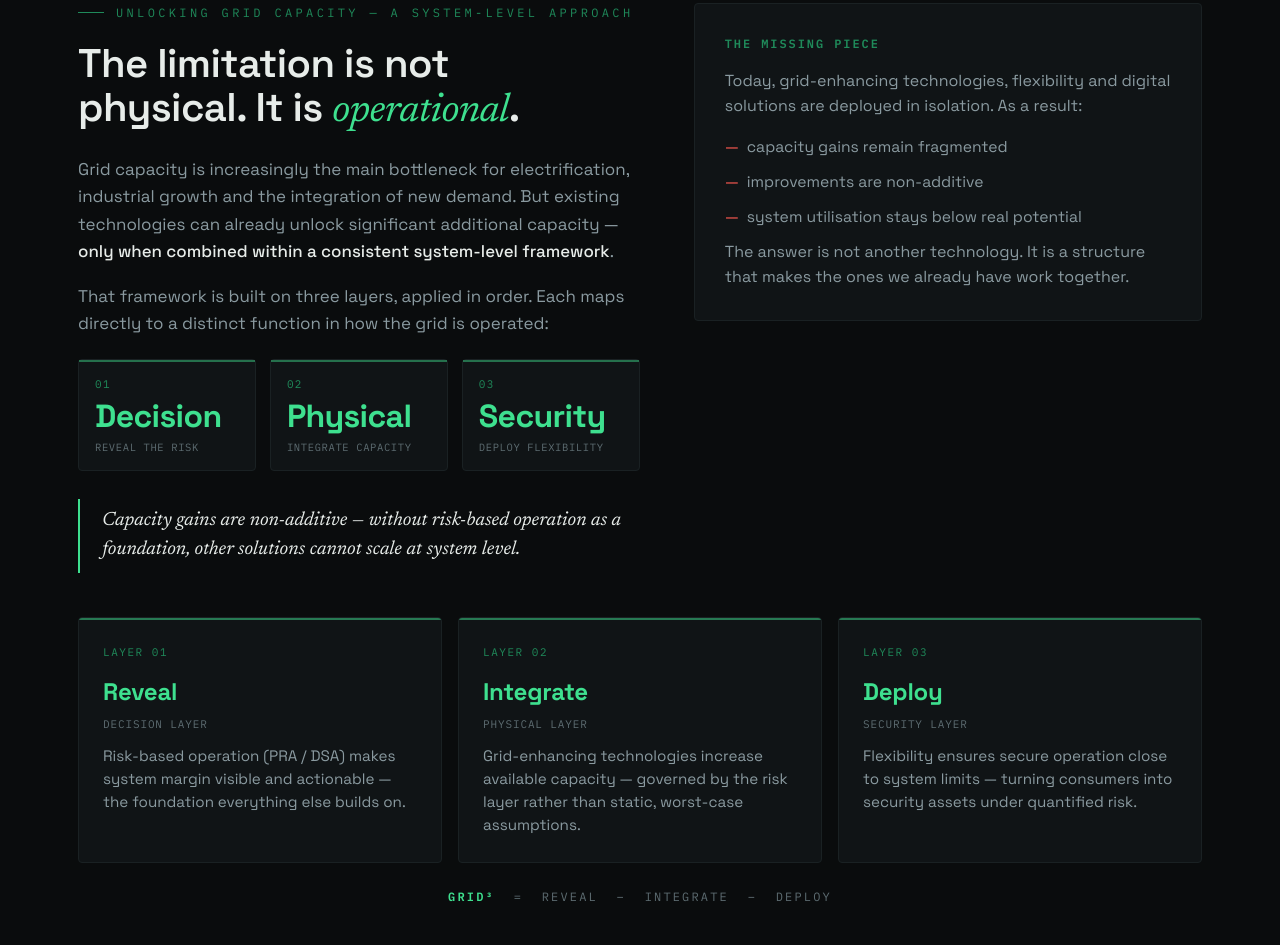
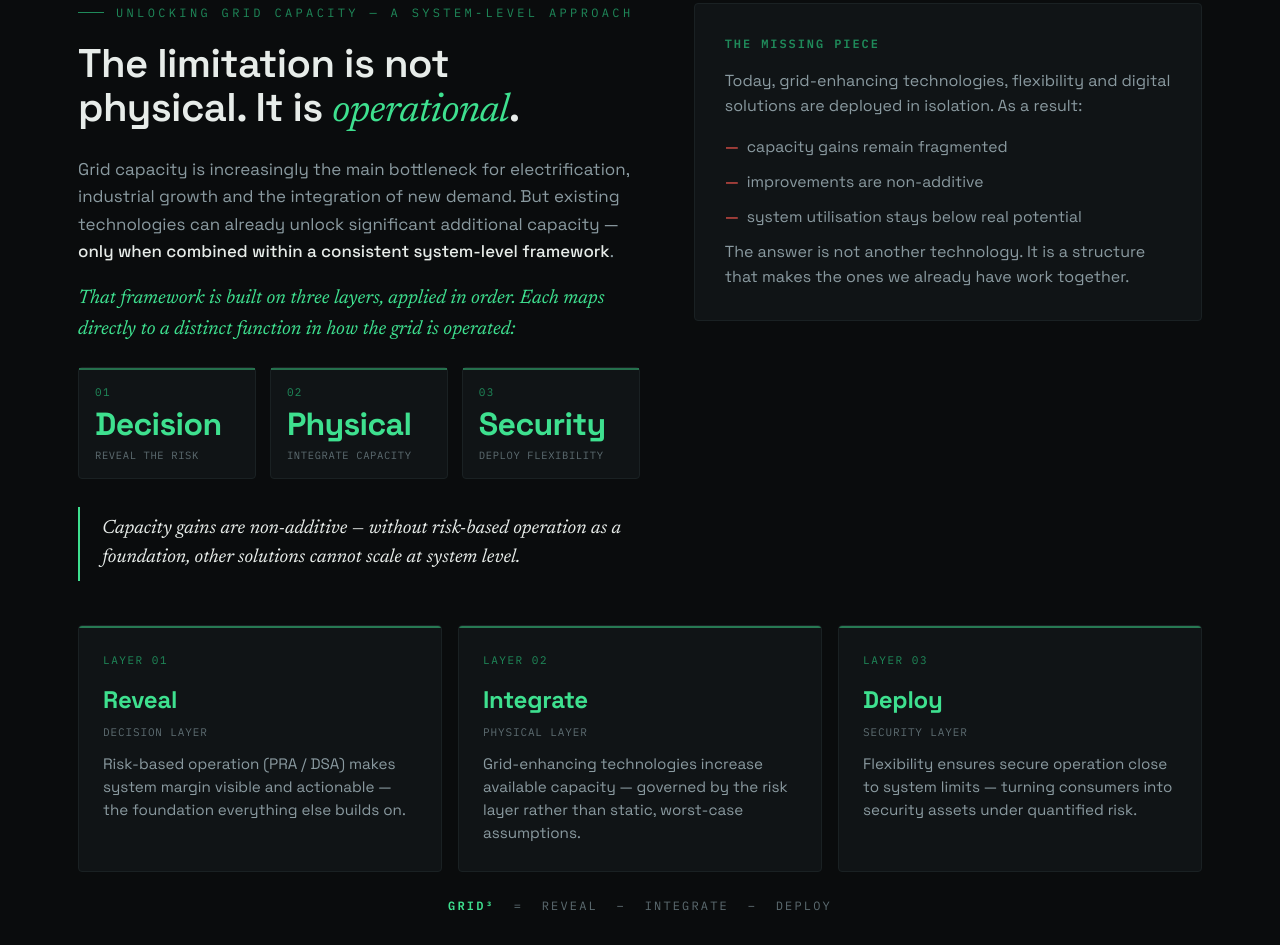
Before and after one commit to degreesky/thefuturepowergrid, a plain HTML site: page index.html in a window 1280 px wide. Shown: the part 1217-2162 px from the top of the page. Drawn offline with Linux system fonts and the light colour scheme.

Commit message:
Update 1.0.1

```diff
--- a/index.html
+++ b/index.html
@@ -194,6 +194,7 @@
   .sys-key p{color:var(--fog);margin-top:22px;font-size:1.06rem;line-height:1.6;max-width:54ch}
   .sys-key p strong{color:var(--paper);font-weight:500}
   .sys-insight{margin-top:28px;border-left:2px solid var(--trace);padding:8px 0 8px 22px;font-family:var(--serif);font-style:italic;font-size:1.2rem;line-height:1.5;color:var(--paper)}
+  .layer-lead{font-family:var(--serif)!important;font-style:italic;font-size:1.22rem!important;line-height:1.5;color:var(--trace)!important}
   .layer-keys{display:grid;grid-template-columns:repeat(3,1fr);gap:14px;margin-top:22px}
   .lk{display:flex;flex-direction:column;background:var(--panel);border:1px solid var(--line-soft);border-radius:4px;padding:16px 16px 14px;position:relative}
   .lk::before{content:"";position:absolute;top:0;left:0;right:0;height:2px;background:var(--trace);opacity:.45}
@@ -562,7 +563,7 @@
         <div class="eyebrow" style="margin-bottom:20px">Unlocking grid capacity — a system-level approach</div>
         <h2>The limitation is not physical. It is <em>operational</em>.</h2>
         <p>Grid capacity is increasingly the main bottleneck for electrification, industrial growth and the integration of new demand. But existing technologies can already unlock significant additional capacity — <strong>only when combined within a consistent system-level framework</strong>.</p>
-        <p style="margin-top:18px">That framework is built on three layers, applied in order. Each maps directly to a distinct function in how the grid is operated:</p>
+        <p class="layer-lead" style="margin-top:18px">That framework is built on three layers, applied in order. Each maps directly to a distinct function in how the grid is operated:</p>
         <div class="layer-keys">
           <div class="lk"><span class="lk-no">01</span><span class="lk-word">Decision</span><span class="lk-sub">Reveal the risk</span></div>
           <div class="lk"><span class="lk-no">02</span><span class="lk-word">Physical</span><span class="lk-sub">Integrate capacity</span></div>
@@ -729,7 +730,7 @@
       <span class="sec-no">03</span>
       <div>
         <h2>Harmonics: a <em>capacity</em> problem first.</h2>
-        <p class="sec-sub">Harmonic distortion is usually filed under power quality. That ordering is backwards. Its first and largest effect is on <strong>grid capacity</strong> — which is precisely the bottleneck the IEA's <em>Electricity 2026</em> identifies. Read in the right order, harmonics are a structural capacity constraint that the three-layer framework can measure and manage.</p>
+        <p class="sec-sub">Harmonic distortion is usually filed under power quality. That ordering is backwards. Its first and largest effect is on <strong>grid capacity</strong> — which is precisely the bottleneck the IEA's <em>Electricity 2026</em> identifies. Read in the right order, harmonics are a structural capacity constraint that the three-layer framework can measure and manage. <strong>Harmonics is an extension of the three-layer framework.</strong></p>
       </div>
     </div>
 
```
Also changed, not shown: 1 other file.
